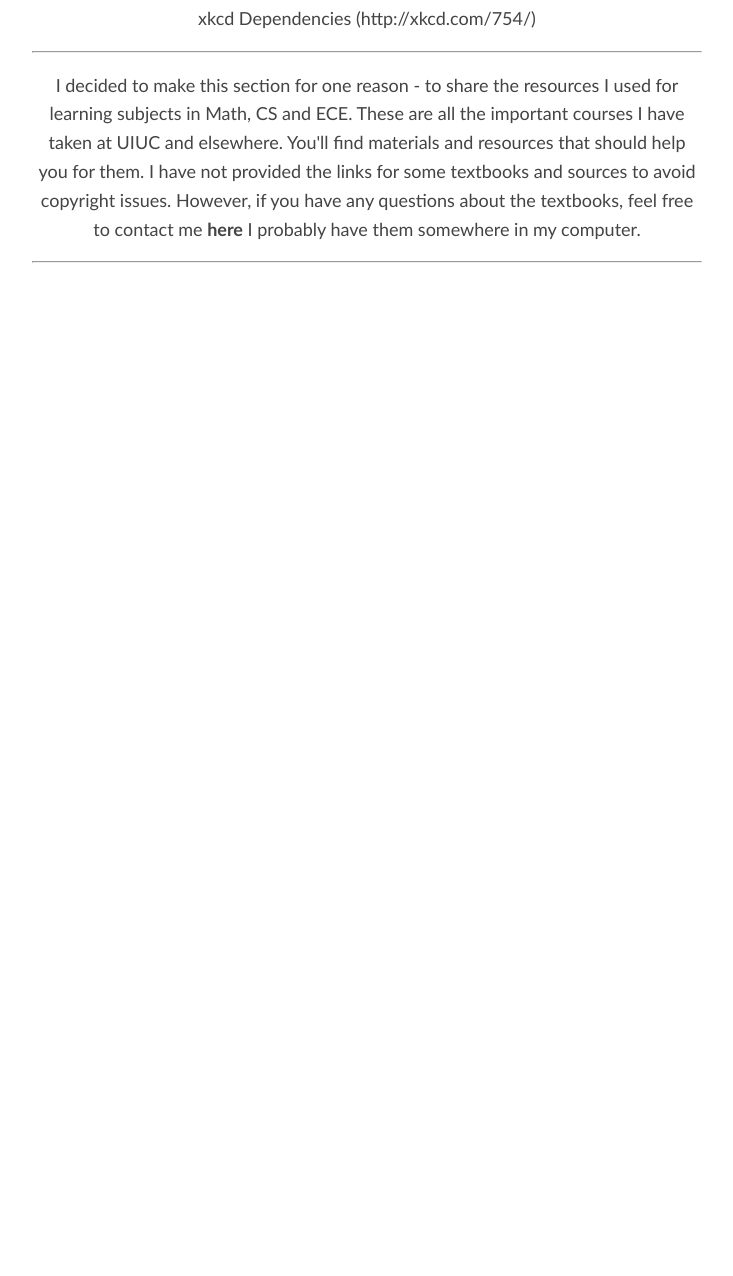
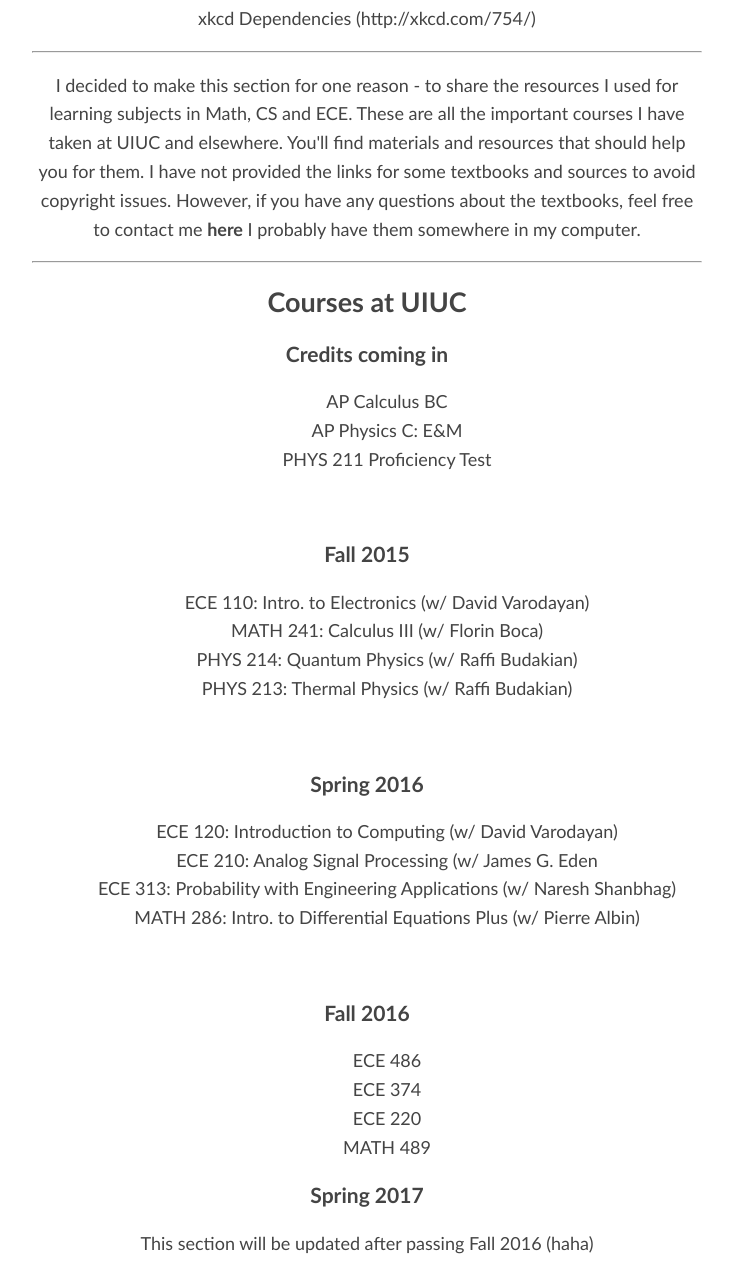
Before and after one commit to akashdeepdeb/akash.github.io, a Jekyll site: the page built from course_material/index.html, in a window 1280 px wide and 1400 px high, scrolled down 234 px, cut to the strip 124-1400 px from the top of the window. Shown: the whole strip, without its empty margins (273-1006 px from the left). Built offline with Jekyll 4.4.1, drawn with Linux system fonts in a browser that asks for light colours; before the commit the page ends 900 px from its top, so only the background shows below that.

Commit message:
added all the courses

```diff
--- a/course_material/index.html
+++ b/course_material/index.html
@@ -7,7 +7,7 @@ title: course material
   .course {
     background-color: white;
   }
-  .figure {
+  .figcaption {
     font-size: 11;
   }
 </style>
@@ -23,3 +23,48 @@ title: course material
   I have not provided the links for some textbooks and sources to avoid copyright issues. However, if you have any questions about the textbooks, feel free to contact me <a href = "/contact"><b>here</b></a> I probably have them somewhere in my computer.
 </p>
 <hr>
+<h2>
+  Courses at UIUC
+</h2>
+<h3>
+  Credits coming in
+</h3>
+<ul>
+  <li><a href = "/MATH231">AP Calculus BC</a></li>
+  <li><a href = "/PHYS212">AP Physics C: E&M</a></li>
+  <li><a href = "/PHYS211">PHYS 211 Proficiency Test</a></li>
+</ul>
+<br>
+<h3>
+  Fall 2015
+</h3>
+<ul>
+  <li><a href = "/ECE110">ECE 110: Intro. to Electronics</a> (w/ David Varodayan)</li>
+  <li><a href = "/MATH241">MATH 241: Calculus III</a> (w/ Florin Boca)</li>
+  <li><a href = "/PHYS214">PHYS 214: Quantum Physics</a> (w/ Raffi Budakian)</li>
+  <li><a href = "/PHYS213">PHYS 213: Thermal Physics</a> (w/ Raffi Budakian)</li>
+</ul>
+<br>
+<h3>
+  Spring 2016
+</h3>
+<ul>
+  <li><a href = "/ECE120">ECE 120: Introduction to Computing</a> (w/ David Varodayan)</li>
+  <li><a href = "/ECE210">ECE 210: Analog Signal Processing</a> (w/ James G. Eden</li>
+  <li><a href = "/ECE313">ECE 313: Probability with Engineering Applications</a> (w/ Naresh Shanbhag)</li>
+  <li><a href = "/MATH286">MATH 286: Intro. to Differential Equations Plus</a> (w/ Pierre Albin)</li>
+</ul>
+<br>
+<h3>
+  Fall 2016
+</h3>
+<ul>
+  <li><a href = "/ECE486">ECE 486</a></li>
+  <li><a href = "/ECE374">ECE 374</a></li>
+  <li><a href = "/ECE220">ECE 220</a></li>
+  <li><a href = "/MATH489">MATH 489</a></li>
+</ul>
+<h3>
+  Spring 2017
+</h3>
+<p> This section will be updated after passing Fall 2016 (haha)</p>
```
